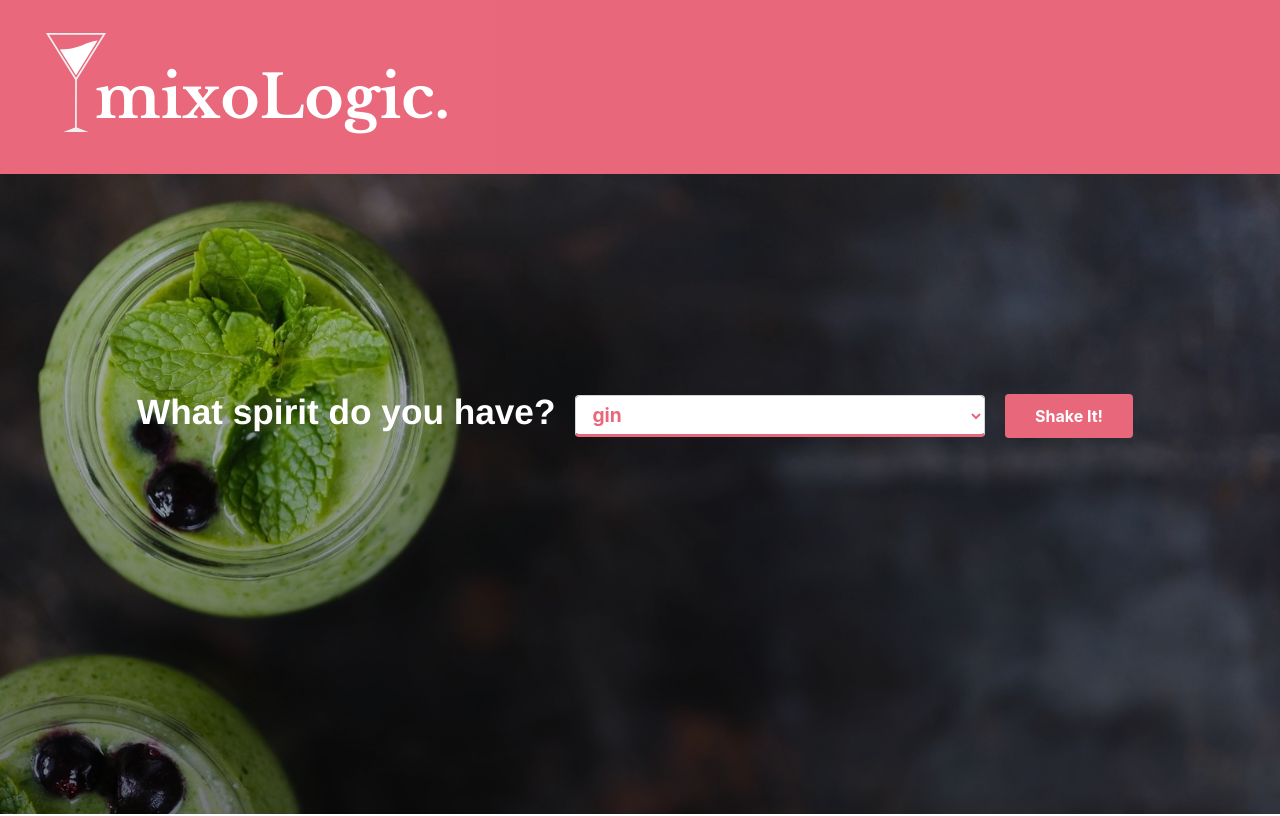
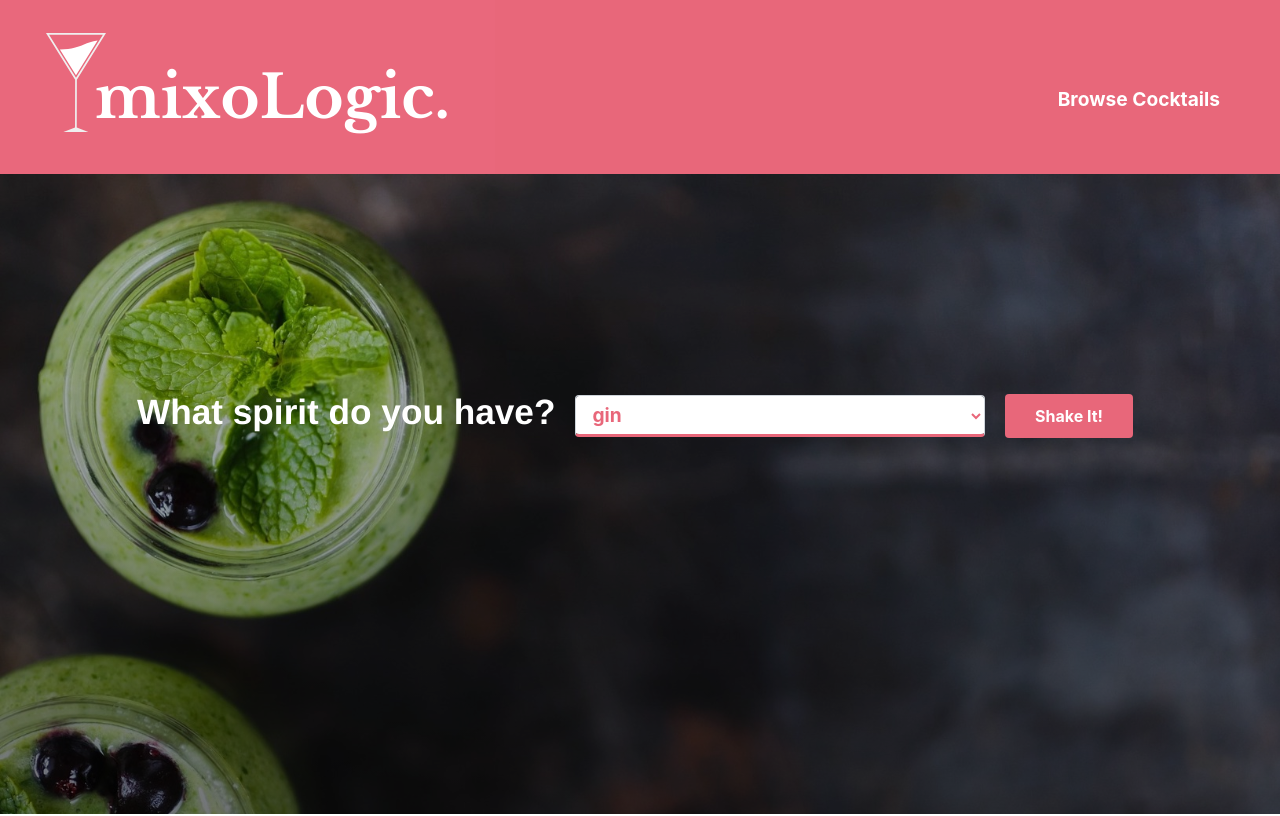
Before and after one commit to clapix/cocktail-react, a React (Create React App) app: page /spirits in a window 1280 px wide. Shown: the top 816 px of the page. Built offline with nearby package versions, Linux system fonts and the light colour scheme.

Commit message:
Added very simple link to cocktails page

```diff
--- a/src/components/Header.js
+++ b/src/components/Header.js
@@ -15,13 +15,11 @@ class Header extends React.Component {
                             src="assets/logo-header.png"
                             alt="mixologic-logo"/>
                     </Link>
-                    <nav className="burger-menu">
 
-                    </nav>
                     <nav className="header-nav">
                         <ul className="header-ul">
                             <li><a className="header-link" href="/cocktails">
-                                </a></li>
+                                Browse Cocktails</a></li>
                         </ul>
                     </nav>
                 </header>
--- a/src/index.css
+++ b/src/index.css
@@ -36,7 +36,10 @@ code {
 
 }
 
-
+.header-nav {
+    padding-right: 60px;
+    padding-top: 40px;
+}
 .header-ul {
     list-style: none;
 
```
Also changed, not shown: public/assets/burger-icon.svg (added), public/assets/burger.svg (deleted).
